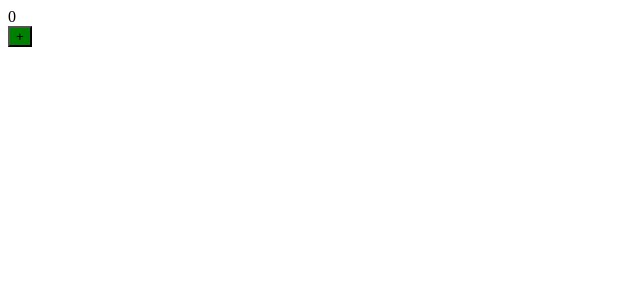
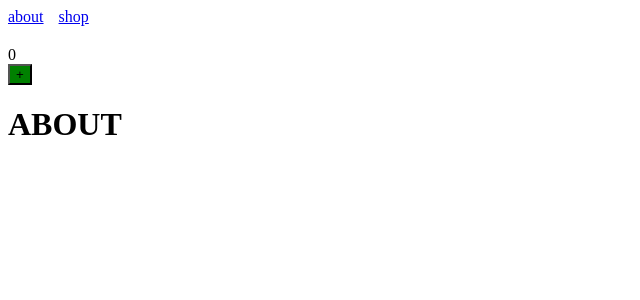
Before and after one commit to IrinaGavenko/webpack_exercises, a React app: page /about in a window 1280 px wide. Shown: the top 300 px of the page, without its empty margins (0-640 px from the left). Built offline with nearby package versions, Linux system fonts and the light colour scheme.

Commit message:
routing, chunks and bundle analyzer

```diff
--- a/package.json
+++ b/package.json
@@ -16,6 +16,7 @@
     "@types/react": "^19.0.10",
     "@types/react-dom": "^19.0.4",
     "@types/webpack": "^5.28.5",
+    "@types/webpack-bundle-analyzer": "^4.7.0",
     "@types/webpack-dev-server": "^4.7.1",
     "css-loader": "^7.1.2",
     "html-webpack-plugin": "^5.6.3",
@@ -27,6 +28,7 @@
     "ts-node": "^10.9.2",
     "typescript": "^5.8.2",
     "webpack": "^5.98.0",
+    "webpack-bundle-analyzer": "^4.10.2",
     "webpack-cli": "^6.0.1",
     "webpack-dev-server": "^5.2.0"
   },
@@ -40,6 +42,7 @@
   },
   "dependencies": {
     "react": "^19.0.0",
-    "react-dom": "^19.0.0"
+    "react-dom": "^19.0.0",
+    "react-router-dom": "^7.3.0"
   }
 }
--- a/src/components/App.module.scss
+++ b/src/components/App.module.scss
@@ -1,3 +1,10 @@
 .button {
     background: green;
 }
+
+.nav {
+    display: flex;
+    flex-direction: row;
+    gap: 15px;
+    margin-bottom: 20px;
+}
--- a/src/components/App.tsx
+++ b/src/components/App.tsx
@@ -1,6 +1,8 @@
 import {useState} from 'react';
+import {Outlet, Link} from 'react-router-dom';
 
 import * as styles from './App.module.scss';
+
 
 export const App = () => {
     const [count, setCount] = useState(0);
@@ -8,8 +10,13 @@
 
     return (
         <>
+            <div className={styles.nav}>
+            <Link to={'/about'}>about</Link>
+            <Link to={'shop'}>shop</Link>
+            </div>
             <div>{count}</div>
             <button className={styles.button} onClick={increment}>+</button>
+            <Outlet />
         </>
     )
 }
--- a/src/index.tsx
+++ b/src/index.tsx
@@ -1,6 +1,10 @@
 import {createRoot} from 'react-dom/client';
+import {createBrowserRouter, RouterProvider} from 'react-router-dom';
+// loading indication
+import {Suspense} from 'react';
 
 import {App} from './components/App';
+import {Shop, About} from './pages';
 
 const root = document.getElementById('root');
 
@@ -10,4 +14,31 @@
 
 const container = createRoot(root);
 
-container.render(<App />)
+const router = createBrowserRouter([
+    {
+        path: '/',
+        element: <App />,
+        children: [
+            {
+                path: '/about',
+                element: (
+                    <Suspense fallback={"Loading..."}>
+                        <About />
+                    </Suspense>
+                )
+            },
+            {
+                path: '/shop',
+                element: (
+                    <Suspense fallback={"Loading..."}>
+                        <Shop />
+                    </Suspense>
+                )
+            }
+        ],
+    },
+])
+
+container.render(
+    <RouterProvider router={router} />
+)
--- /dev/null
+++ b/src/pages/about/About.tsx
@@ -0,0 +1,7 @@
+const About = () => {
+    return (
+        <h1>ABOUT</h1>
+    )
+};
+
+export default About;
--- /dev/null
+++ b/src/pages/about/AboutLazy.tsx
@@ -0,0 +1,3 @@
+import {lazy} from 'react';
+
+export const LazyAbout = lazy(() => import('./About'))
--- /dev/null
+++ b/src/pages/index.ts
@@ -0,0 +1,2 @@
+export {LazyShop as Shop} from './shop/ShopLazy';
+export {LazyAbout as About} from './about/AboutLazy';
--- /dev/null
+++ b/src/pages/shop/Shop.tsx
@@ -0,0 +1,7 @@
+const Shop = () => {
+    return (
+        <h1>SHOP</h1>
+    )
+};
+
+export default Shop;
--- /dev/null
+++ b/src/pages/shop/ShopLazy.tsx
@@ -0,0 +1,3 @@
+import {lazy} from 'react';
+
+export const LazyShop = lazy(() => import('./Shop'))
--- a/webpack.config.ts
+++ b/webpack.config.ts
@@ -7,6 +7,7 @@
 interface EnvVariables {
     mode: BuildMode,
     port: number,
+    analyzer?: boolean,
 }
 
 export default (env: EnvVariables) => {
@@ -19,6 +20,7 @@
     const config: webpack.Configuration = buildWebpack({
         port: env.port ?? 3000,
         mode: env.mode ?? 'development',
+        analyzer: env.analyzer,
         paths,
     });
 
```
Also changed, not shown: 13 other files (tests, documents, lock files or other folders).
